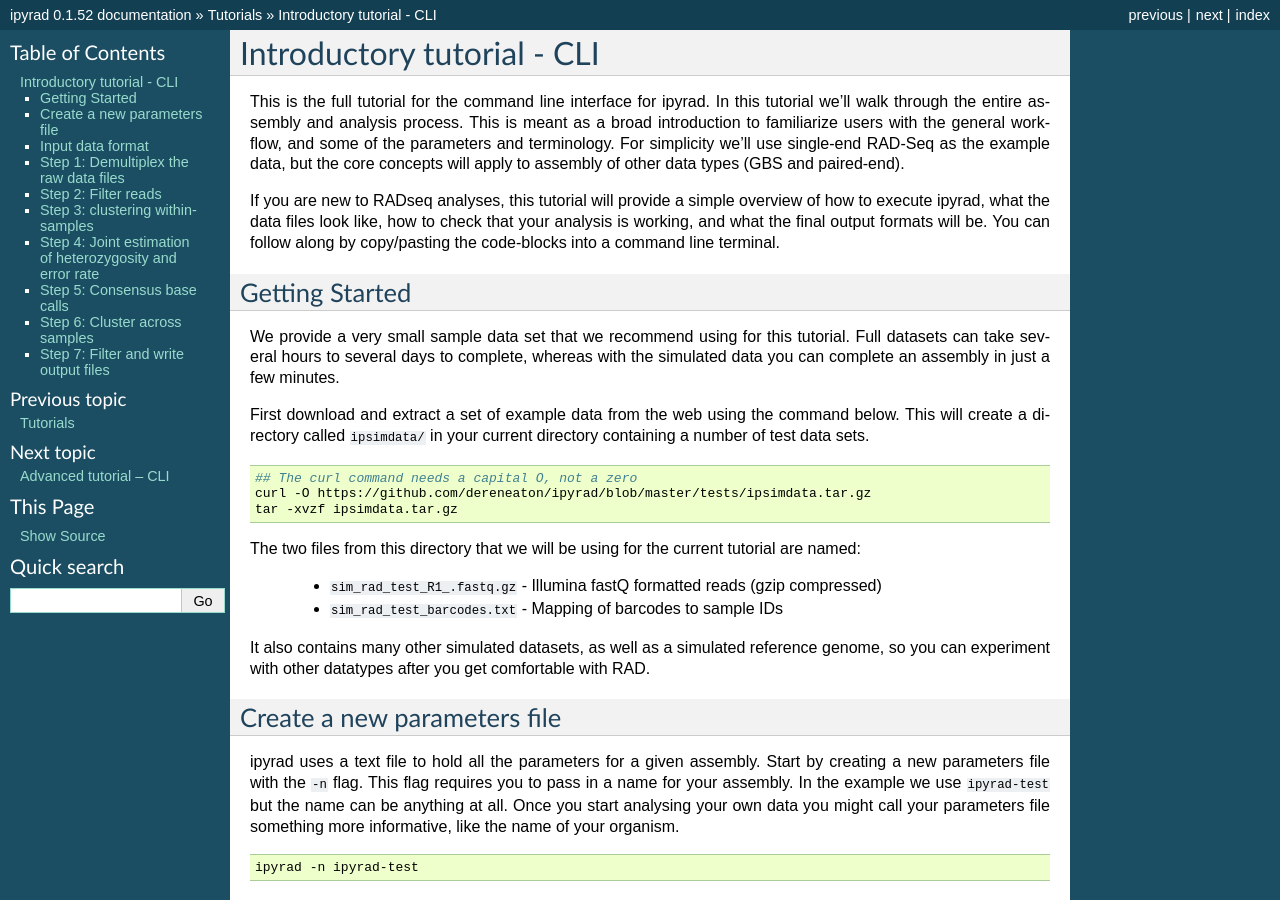
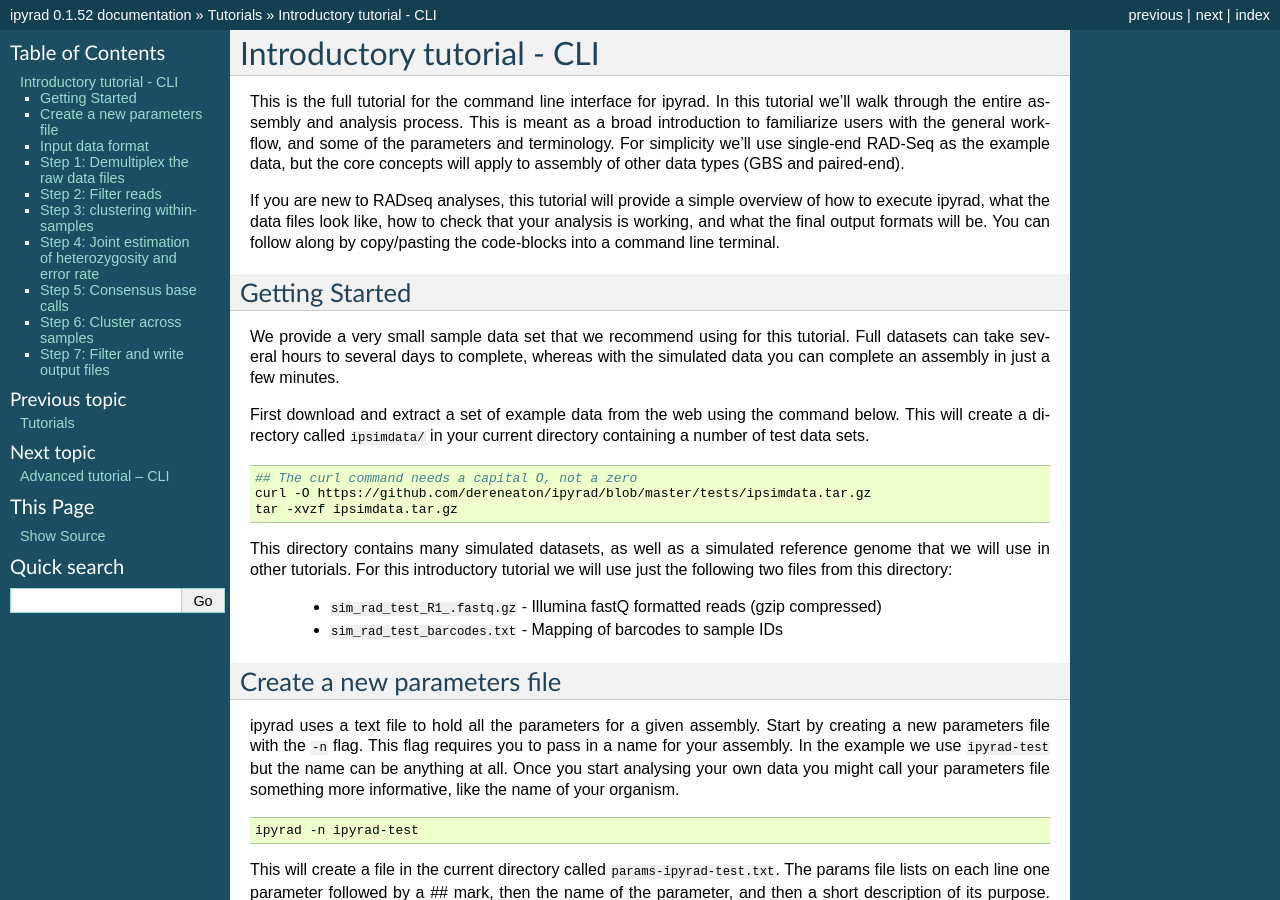
Before and after one commit to dereneaton/ipyrad, a Sphinx documentation site: the page built from docs/tutorial_intro_cli.rst, in a window 1280 px wide and 900 px high. Built offline with Sphinx 7.4.7, drawn with Linux system fonts in a browser that asks for light colours; pages that are not in the unit, such as notebooks, are missing from menus; the version number is read from the project's files by our own code.

Commit message:
advanced tutorial working

```diff
--- a/docs/tutorial_intro_cli.rst
+++ b/docs/tutorial_intro_cli.rst
@@ -27,6 +27,16 @@
     If you haven't already installed ipyrad go here first:
     :ref:`Installation <installation>`
 
+.. _warning::
+    How do I make warnings?
+
+.. _DANGER::
+    Is it all about making it in CAPS?
+
+.. _DANGER::
+
+    or Is it about making it in CAPS and spaces?
+
 
 We provide a very small sample data set that we recommend using for this tutorial.
 Full datasets can take several hours to several days to complete,
@@ -43,14 +53,13 @@
     curl -O https://github.com/dereneaton/ipyrad/blob/master/tests/ipsimdata.tar.gz
     tar -xvzf ipsimdata.tar.gz
 
-The two files from this directory that we will be using for the current tutorial
-are named:
+
+This directory contains many simulated datasets, as well as a simulated
+reference genome that we will use in other tutorials. For this introductory
+tutorial we will use just the following two files from this directory:
+
     - ``sim_rad_test_R1_.fastq.gz`` - Illumina fastQ formatted reads (gzip compressed)
     - ``sim_rad_test_barcodes.txt`` - Mapping of barcodes to sample IDs
-
-It also contains many other simulated datasets, as well as a simulated
-reference genome, so you can experiment with other datatypes after you get
-comfortable with RAD.
 
 
 Create a new parameters file
```
